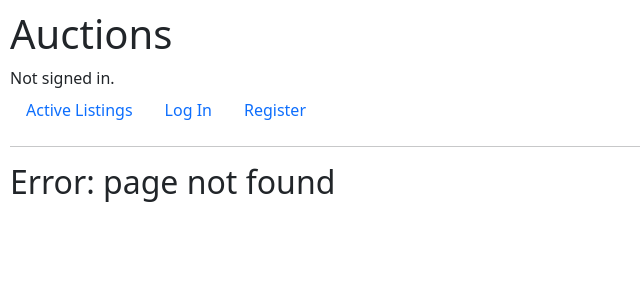
After one commit to 4xel-C/CS50W_web_development, a Django app: page /error in a window 1280 px wide. The commit adds this page. Shown: the top 300 px of the page, without its empty margins (0-640 px from the left). Run offline with Django 3.2, Linux system fonts and the light colour scheme.

Commit message:
Error management

```diff
--- /dev/null
+++ b/commerce/auctions/templates/auctions/error.html
@@ -0,0 +1,5 @@
+{% extends "auctions/layout.html" %}
+
+{% block body %}
+    <h2 class="mb-3">Error: page not found</h2>
+{% endblock %}
--- a/commerce/auctions/urls.py
+++ b/commerce/auctions/urls.py
@@ -8,5 +8,7 @@ urlpatterns = [
     path("logout", views.logout_view, name="logout"),
     path("register", views.register, name="register"),
     path("create", views.create_listing, name="create"),
-    path("listing/<int:id>", views.listing, name="listing")
+    path("listing/<int:id>", views.listing, name="listing"),
+    path("listing/", views.no_id, name="no-id"),
+    path("error", views.error, name="error")
 ]
--- a/commerce/auctions/views.py
+++ b/commerce/auctions/views.py
@@ -74,6 +74,13 @@ def register(request):
     else:
         return render(request, "auctions/register.html")
 
+def error(request):
+    return render(request, "auctions/error.html")
+
+# if someone try to access /listing/ url without providing IDs
+def no_id(request):
+    return HttpResponseRedirect(reverse("index"))
+
 @login_required
 def create_listing(request):
     if request.method == "POST":
@@ -99,13 +106,13 @@ def listing(request, id):
         listing = Auction.objects.get(id=id)
         comments = listing.comments.all()
     except Auction.DoesNotExist:
-        listing = None
+        return HttpResponseRedirect(reverse("error"))
 
     # if a POST request is detected and the id exists
     if request.method == "POST" and listing:
         text_comment = request.POST["text"]
 
-        # creating a new comment in the database
+        # creating a new comment in the database only if a text is entered
         if text_comment:
             comment = Comment(
                 writer = request.user,
@@ -114,6 +121,8 @@ def listing(request, id):
             )
             comment.save()
             messages.success(request, "Commentary successfully added!")
+
+        # generate an error message if the text input is posted empty
         else:
             messages.error(request, "You cannot submit an empty comment!")
 
```
Also changed, not shown: commerce/auctions/templates/auctions/register.html (+4 -4 lines), commerce/db.sqlite3.
